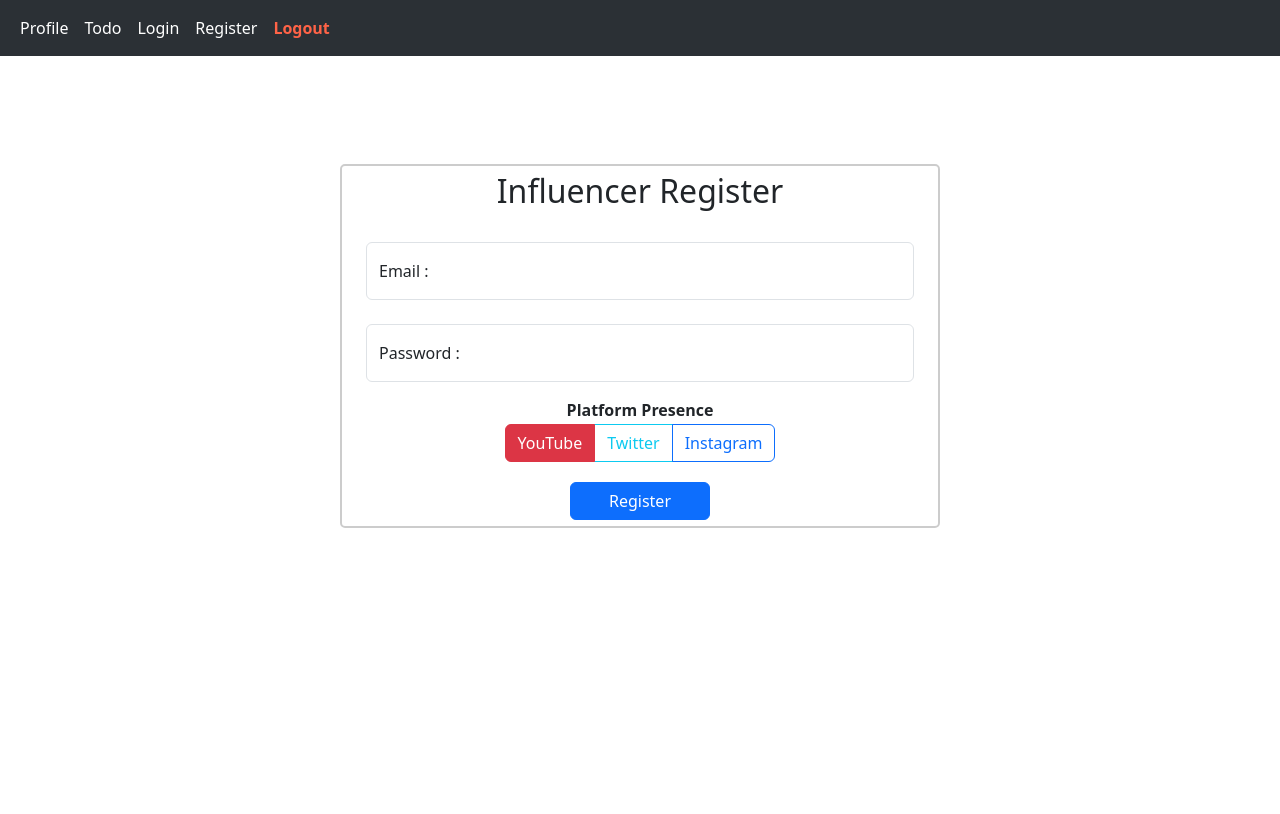
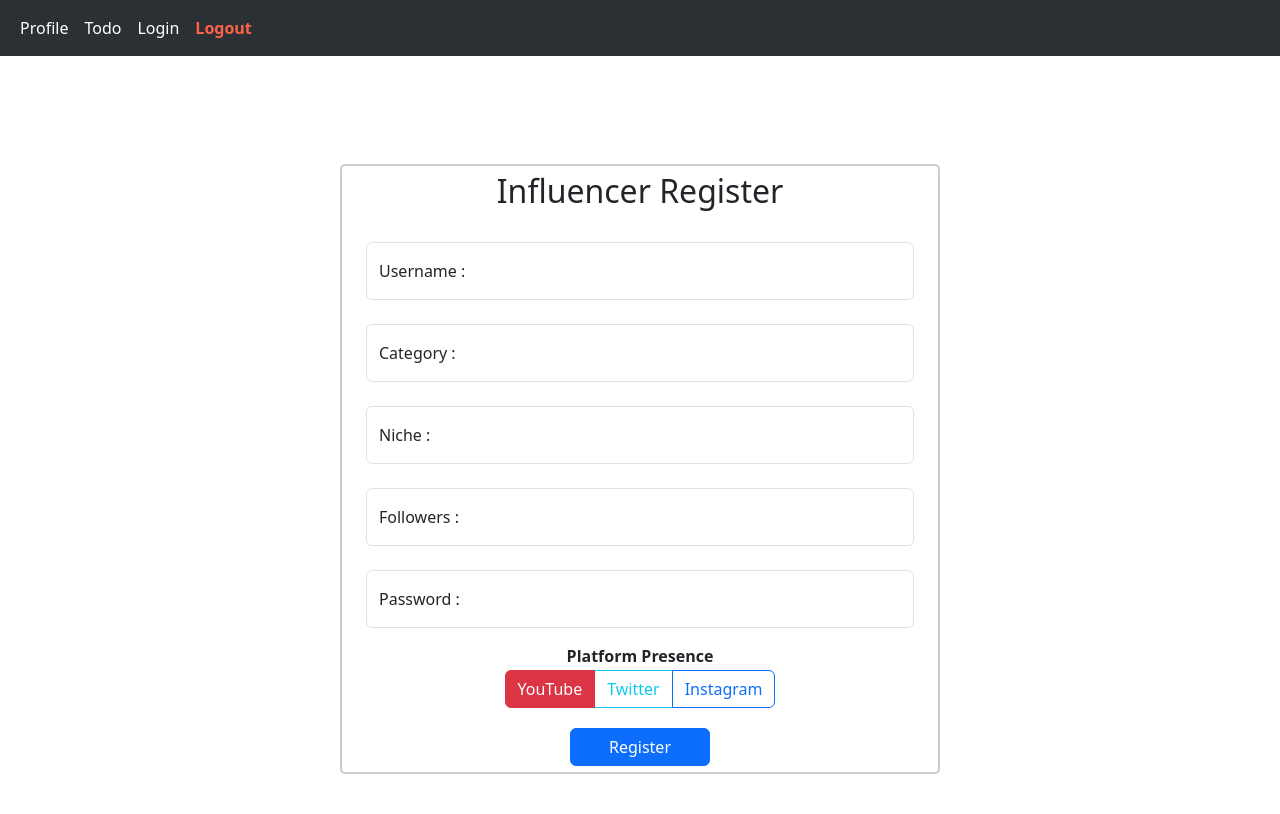
Before and after one commit to Rubix-av/IESCP, a Flask app: page /influencer-register in a window 1280 px wide. Shown: the top 814 px of the page. Before the commit the page ends 528 px from the top, so only its background shows below. Run offline with Flask 3, Linux system fonts and the light colour scheme.

Commit message:
Created database login/register functionality ongoing

```diff
--- a/website/auth.py
+++ b/website/auth.py
@@ -1,4 +1,4 @@
-from flask import Blueprint, render_template
+from flask import Blueprint, render_template, request, url_for, redirect
 
 auth = Blueprint("auth", __name__)
 
@@ -6,14 +6,17 @@ auth = Blueprint("auth", __name__)
 def login():
     return render_template("login.html")
 
-@auth.route("/register")
-def register():
-    return render_template("register.html")
+@auth.route("/sponsor-register", methods=["GET","POST"])
+def sponsor_register():
+    if request.method == "POST":
+        username = request.form.get("username")
+        industry = request.form.get("industry")
+        budget = request.form.get("budget")
+        password1 = request.form.get("password1")
+        password2 = request.form.get("password2")
 
-@auth.route("/sponsor-register")
-def sponsor_register():
-    return render_template("sponsor-register.html")
+    return render_template("sponsor/sponsor-register.html")
 
 @auth.route("/influencer-register")
 def influencer_register():
-    return render_template("influencer-register.html")
+    return render_template("influencer/influencer-register.html")
--- a/website/static/register.css
+++ /dev/null
@@ -1,11 +0,0 @@
-#register-container{
-    width: 600px;
-    border: solid;
-    border-color: rgba(0, 0, 0, 0.2);
-    border-width: 2px;
-    border-radius: 5px;
-    margin-top: 108px;
-}
-#register-form{
-    border: none;
-}
--- a/website/templates/base.html
+++ b/website/templates/base.html
@@ -11,8 +11,8 @@
   <!-- CSS stylesheets -->
   <link rel="stylesheet" href="static/login.css">
   <link rel="stylesheet" href="static/register.css">
-  <link rel="stylesheet" href="static/sponsor-register.css">
-  <link rel="stylesheet" href="static/influencer-register.css">
+  <link rel="stylesheet" href="static/sponsor/sponsor-register.css">
+  <link rel="stylesheet" href="static/influencer/influencer-register.css">
 
   <!-- Bootstrap scripts -->
   <script defer src="https://cdn.jsdelivr.net/npm/bootstrap@5.3.3/dist/js/bootstrap.bundle.min.js" integrity="sha384-YvpcrYf0tY3lHB60NNkmXc5s9fDVZLESaAA55NDzOxhy9GkcIdslK1eN7N6jIeHz" crossorigin="anonymous"></script>
@@ -38,7 +38,6 @@
         <a href="/profile" class="nav-link active">Profile</a>
         <a href="/todo" class="nav-link active">Todo</a>
         <a href="/login" class="nav-link active">Login</a>
-        <a href="/register" class="nav-link active">Register</a>
         <a href="/logout" class="nav-link active" style="color: rgb(255, 99, 71);"><strong>Logout</strong></a>
 
       </div>
--- a/website/templates/influencer-register.html
+++ b/website/templates/influencer/influencer-register.html
@@ -8,8 +8,23 @@
       <h2 align="center">Influencer Register</h2> <br>
 
       <div class="form-floating mb-4">
-        <input type="email" id="email" name="email" placeholder="Enter Email" class="form-control">
-        <label for="email">Email : </label>
+        <input type="text" id="username" name="username" placeholder="Enter Username" class="form-control">
+        <label for="username">Username : </label>
+      </div>
+
+      <div class="form-floating mb-4">
+        <input type="text" id="category" name="category" placeholder="Enter Category" class="form-control">
+        <label for="category">Category : </label>
+      </div>
+
+      <div class="form-floating mb-4">
+        <input type="text" id="niche" name="niche" placeholder="Enter Niche" class="form-control">
+        <label for="niche">Niche : </label>
+      </div>
+
+      <div class="form-floating mb-4">
+        <input type="number" id="followers" name="followers" placeholder="Enter Followers" class="form-control">
+        <label for="followers">Followers : </label>
       </div>
 
       <div class="form-floating mb-3">
--- a/website/templates/login.html
+++ b/website/templates/login.html
@@ -12,8 +12,8 @@
       <h2 align="center">Login</h2> <br>
 
       <div class="form-floating mb-4">
-        <input type="email" id="email" name="email" placeholder="Enter Email" class="form-control">
-        <label for="email">Email : </label>
+        <input type="text" id="username" name="username" placeholder="Enter Username" class="form-control">
+        <label for="username">Username : </label>
       </div>
 
       <div class="form-floating mb-3">
```
Also changed, not shown: website/__init__.py (+21 -0 lines), website/model.py (+48 -0 lines), website/templates/register.html (deleted, +0 -34 lines), website/templates/sponsor/sponsor-register.html (renamed from website/templates/sponsor-register.html, +10 -5 lines), instance/database.db (added), website/static/influencer/influencer-register.css (renamed from website/static/influencer-register.css), website/static/sponsor/sponsor-register.css (renamed from website/static/sponsor-register.css), 1 other file.
